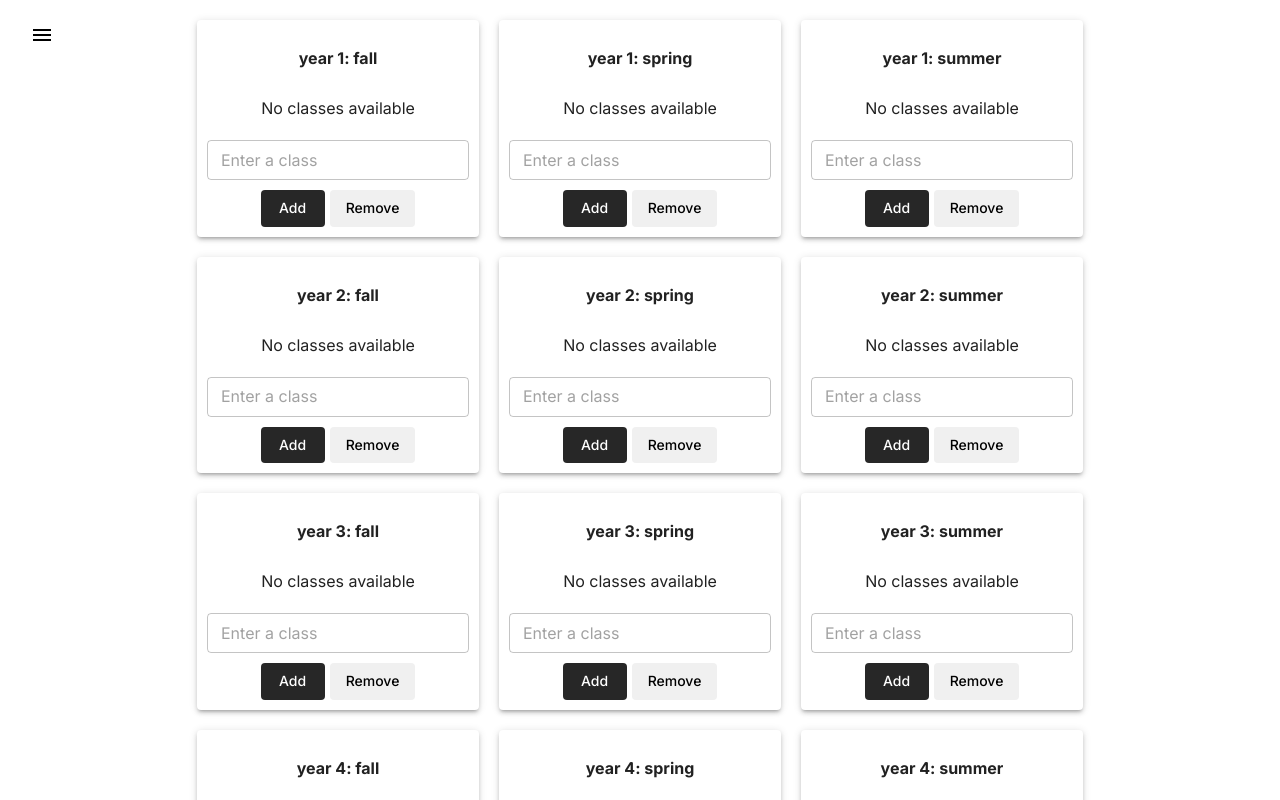
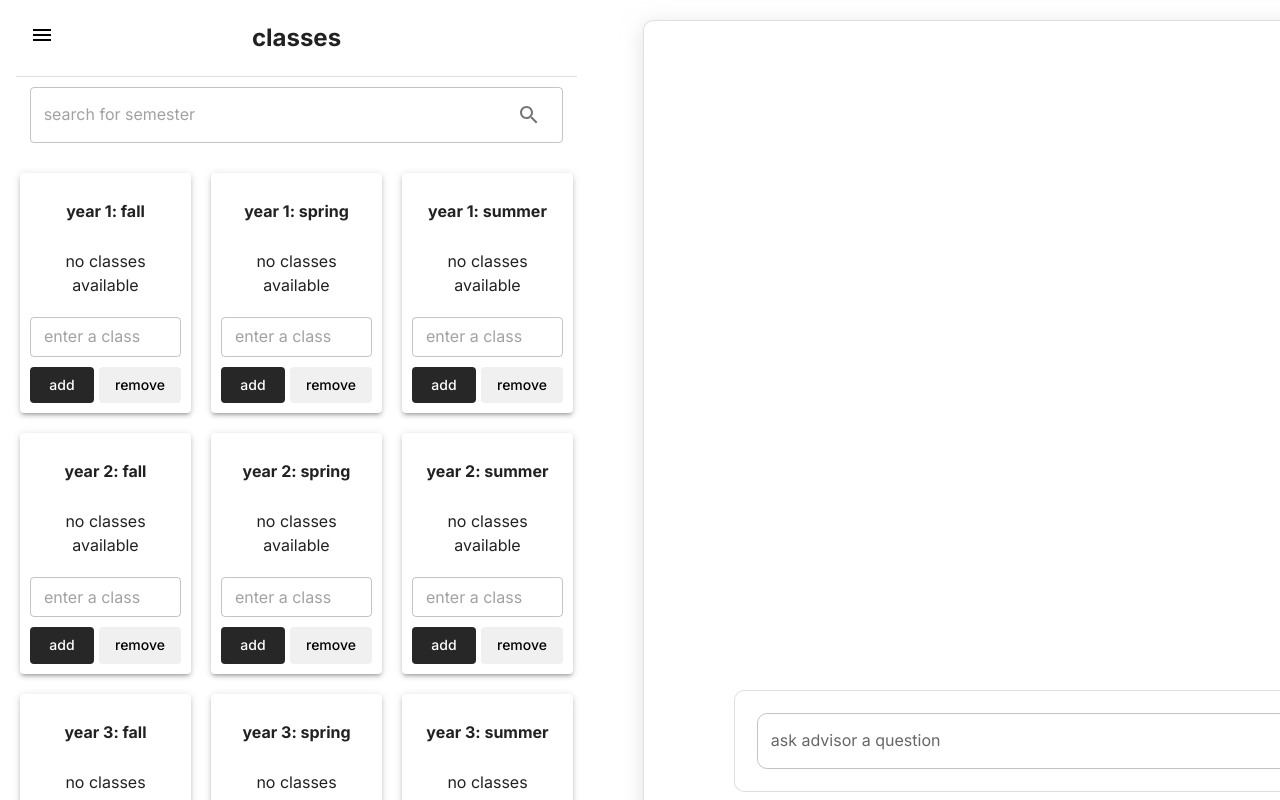
Before and after one commit to khushikhan0/enrollease, a React (Vite) app: page /my-classes in a window 1280 px wide. Shown: the top 800 px of the page. Built offline with nearby package versions, Linux system fonts and the light colour scheme.

Commit message:
added search bar on my classes and chatbox styling updated

```diff
--- a/src/pages/ChatBox.jsx
+++ b/src/components/ChatBox.jsx
@@ -27,11 +27,11 @@ export default function ChatBox() {
 
     return (
         <div>
-            <Box display='flex' justifyContent='center' alignItems='center'>
+            <Box display='flex' justifyContent='center' alignItems='center' sx={{ marginTop: '20px', marginBottom: '20px' }}>
                 <p>{userInput}</p>
                 <p>{aiInput}</p>
 
-                <Card variant='contained' sx={{ boxShadow: 'none', display: 'flex', width: '90%', maxWidth: '1000px', borderRadius: '10px', backgroundColor: 'lightgray' }}>
+                <Card variant='outlined' sx={{ display: 'flex', width: '90%', maxWidth: '1000px', borderRadius: '10px', boxShadow: '0px 4px 20px rgba(200, 200, 200, 0.5)', transition: 'box-shadow 0.3s ease-in-out' }}>
                     <Box display="flex" justifyContent="center" alignItems="center" height="100vh" width="100vw">
                         <Card variant='outlined' sx={{ boxShadow: 'none', minWidth: '200px', display: 'flex', width: '80%', maxWidth: '1000px', marginBottom: '-80vh', borderRadius: '10px' }}>
                             <CardContent sx={{ flexGrow: 1, borderRadius: '10px' }}>
@@ -65,7 +65,6 @@ export default function ChatBox() {
                     </Box>
                 </Card>
             </Box>
-
         </div>
       );
 }
--- a/src/main.jsx
+++ b/src/main.jsx
@@ -16,7 +16,6 @@ import CourseDetails from "./pages/CourseDetails";
 import MyClasses from "./pages/MyClasses";
 import AboutYou from "./pages/AboutYou";
 import SignUp from "./pages/SignUp";
-import ChatBox from "./pages/ChatBox";
 
 function App() {
   return (
@@ -28,7 +27,6 @@ function App() {
         <Route path="/my-classes" element={<MyClasses />} />
         <Route path="sign-up" element={<SignUp />} />
         <Route path="/about-you" element={<AboutYou />} />
-        <Route path="/ask-your-advisor" element={<ChatBox />} />
       </Routes>
     </Router>
   );
--- a/src/pages/MyClasses.jsx
+++ b/src/pages/MyClasses.jsx
@@ -1,6 +1,8 @@
 import React, { useState } from 'react';
 import NavBarButton from '../components/NavBarButton';
-import { Paper, Button, TextField } from '@mui/material';
+import { Paper, Button, TextField, Stack, Divider, InputAdornment, IconButton } from '@mui/material';
+import ChatBox from '../components/ChatBox';
+import SearchIcon from '@mui/icons-material/Search';
 
 // Initial semester data
 const initialSemesters = {
@@ -85,13 +87,13 @@ function SemesterClasses({ semesterTitle, classes, updateClasses, semesterKey })
                         <li key={index}>{classItem}</li>
                     ))
                 ) : (
-                    <li>No classes available</li>
+                    <li>no classes available</li>
                 )}
             </ul>
             <TextField
                 size="small"
                 variant="outlined"
-                placeholder="Enter a class"
+                placeholder="enter a class"
                 value={classInput}
                 onChange={(e) => setClassInput(e.target.value)}
                 style={{ marginTop: '10px' }}
@@ -106,7 +108,7 @@ function SemesterClasses({ semesterTitle, classes, updateClasses, semesterKey })
                     onClick={handleAddClass}
                     disableRipple
                 >
-                    Add
+                    add
                 </Button>
                 <Button
                     variant="contained"
@@ -114,7 +116,7 @@ function SemesterClasses({ semesterTitle, classes, updateClasses, semesterKey })
                     onClick={handleRemoveClass}
                     disableRipple
                 >
-                    Remove
+                    remove
                 </Button>
             </div>
         </Paper>
@@ -140,12 +142,26 @@ export default function MyClasses() {
     return (
         <div>
             <NavBarButton />
-            <div style={{
-                display: 'grid',
-                gridTemplateColumns: 'repeat(3, 1fr)',
-                gap: '20px',
-                padding: '20px'
-            }}>
+            <Stack direction="row">
+                <Stack direction="column">
+                    <h2>classes</h2>
+                    <Divider sx={{ marginX: 2 }} />
+                    <Stack direction="row" alignItems="center" justifyContent="center">
+                        <TextField
+                            placeholder="search for semester"
+                            sx={{ margin: '10px', width: '90%' }}
+                            InputProps={{
+                                endAdornment: (
+                                    <InputAdornment position="end">
+                                        <IconButton onClick={() => console.log('Search button clicked')}>
+                                            <SearchIcon />
+                                        </IconButton>
+                                    </InputAdornment>
+                                ),
+                            }}
+                        />
+                    </Stack>
+                    <div style={{ display: 'grid', gridTemplateColumns: 'repeat(3, 1fr)', gap: '20px', padding: '20px' }}>
                     {Object.keys(semesterData).map((semesterKey) => (
                         <div key={semesterKey} style={{ width: '100%' }}>
                             <SemesterClasses
@@ -157,6 +173,9 @@ export default function MyClasses() {
                         </div>
                     ))}
                 </div>
+                </Stack>
+                <ChatBox />
+            </Stack>
         </div>
     );
 }
```
Also changed, not shown: src/components/Navbar.jsx (indentation only). Lines whose indentation alone changed are shown as unchanged.
